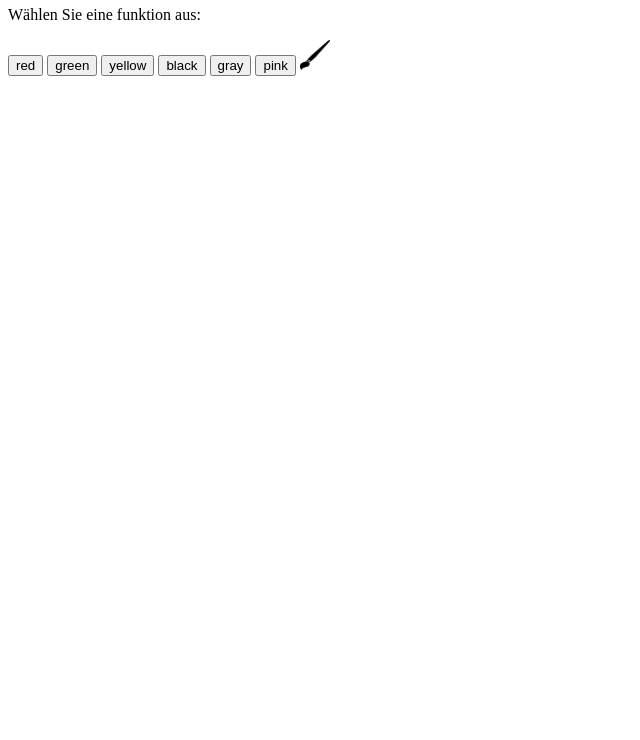
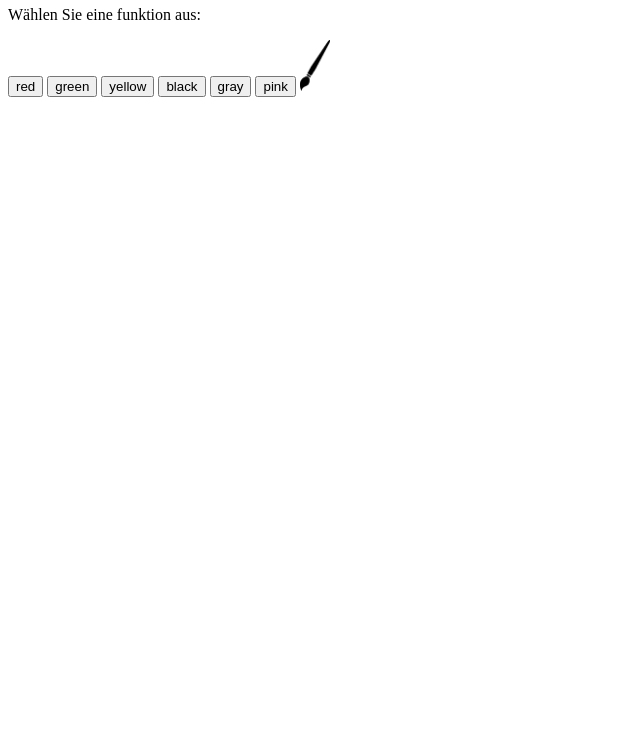
Before and after one commit to DarioSC04/PaintApp, a plain HTML site: page index.html in a window 1280 px wide. Shown: the part 60-800 px from the top of the page, without its empty margins (0-640 px from the left). Drawn offline with Linux system fonts and the light colour scheme.

Commit message:
iwdht 30

```diff
--- a/index.html
+++ b/index.html
@@ -9,6 +9,6 @@
   <input type="button" id="button-gray"  value="gray">
   <input type="button" id="button-pink"  value="pink">
 
-  <input type="image" src="pinsel.png" name="pinselbutton" id="pinselbutton" style="width:30px; height:30px;"/>
+  <input type="image" src="pinsel.png" name="pinselbutton" id="pinselbutton" style="width:30px;"/>
 
 </div>
```
